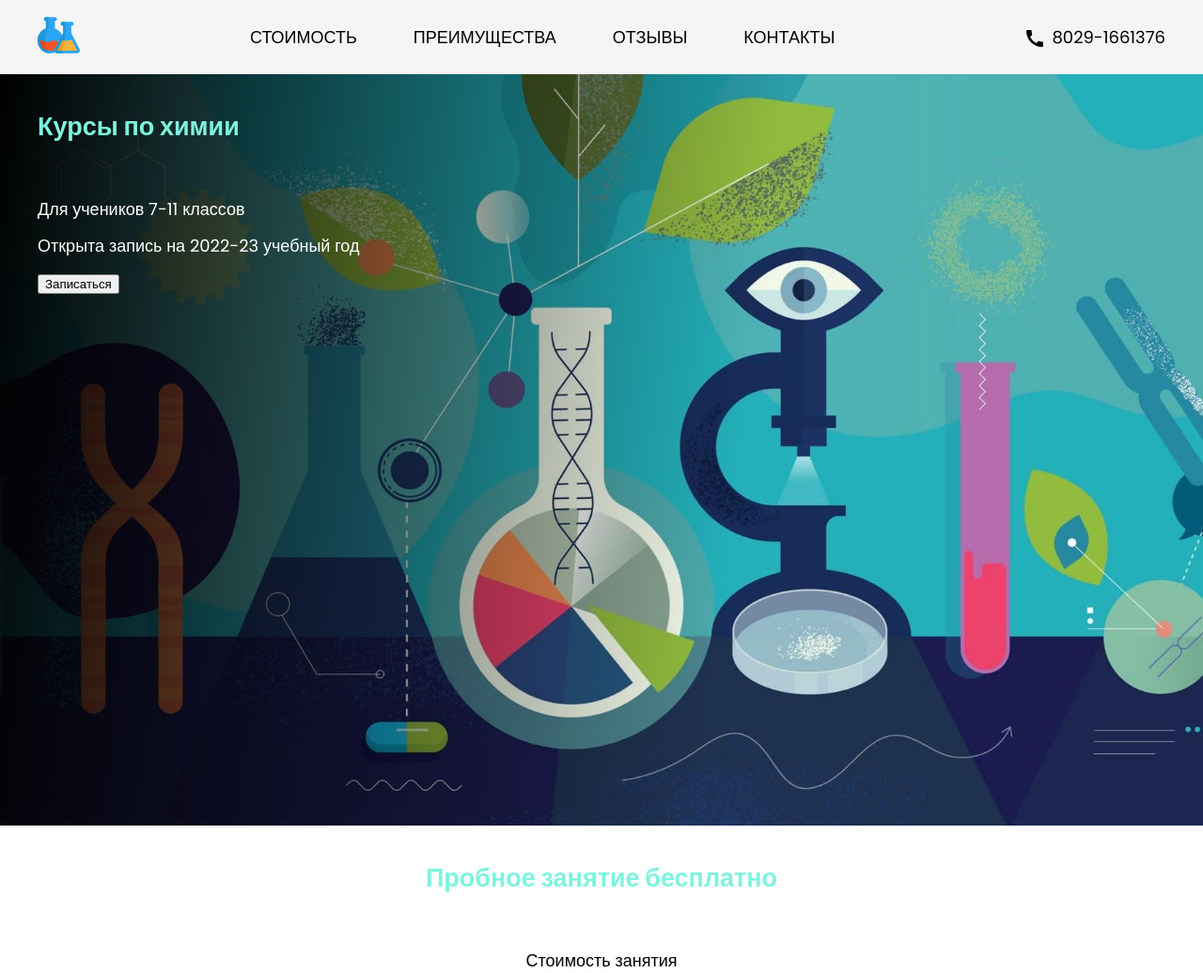
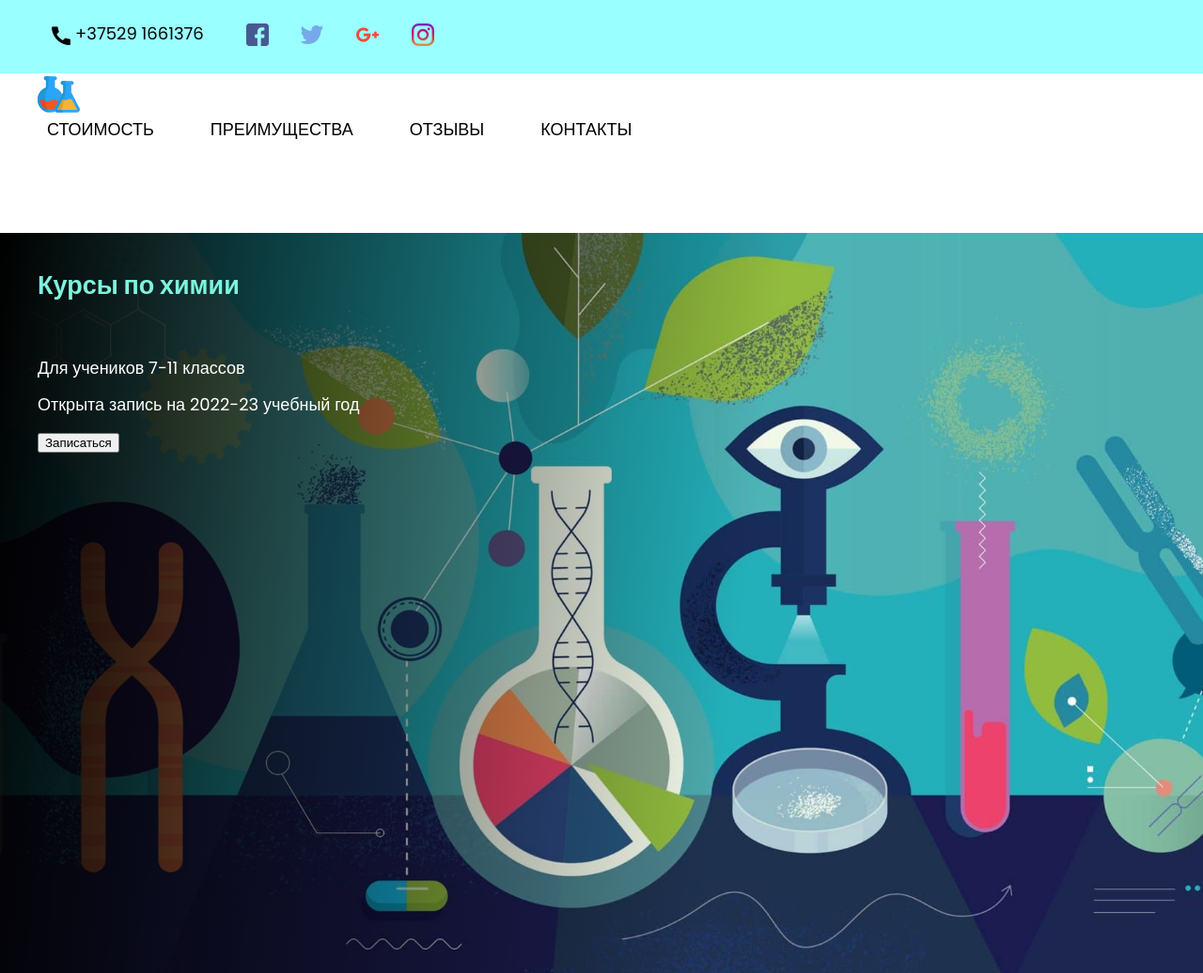
Before and after one commit to Evgen112227/repetitor-site, a plain HTML site: page index.html in a window 1280 px wide. Shown: the top 1036 px of the page at 94% size. Drawn offline with Linux system fonts and the light colour scheme.

Commit message:
added header-top

```diff
--- a/index.html
+++ b/index.html
@@ -11,6 +11,20 @@
 
 <body class="page__body">
     <header class="header">
+        <section class="header-top">
+            <div class="_container">
+                <div class="header-top-wrapper">
+                    <a class="tel" href="tel:+375291661376">+37529 1661376</a>
+                    <ul class="header-top__socials">
+                        <li><a class="header-top__socials-item1" href="#"><span>Facebook</span></a></li>
+                        <li><a class="header-top__socials-item2" href="#"><span>Twitter</span></a></li>
+                        <li><a class="header-top__socials-item3" href="#"><span>Gplus</span></a></li>
+                        <li><a class="header-top__socials-item4" href="#"><span>instagram</span></a></li>
+                    </ul>
+                </div>
+            </div>
+        </section>
+
         <div class="_container">
             <div class="header__wrapper">
                 <div class="header__logo">
@@ -30,12 +44,7 @@
                         </ul>
                     </nav>
                 </div>
-                <div class="header__contacts">
-                    <div class="contacts">
-                        <a class="phone" href="tel:80291661376">8029-1661376 </a>
-                        <!-- <a class="mail" href="mailto:katya_krochkovskaya@mail.ru">katya_krochkovskaya@mail.ru</a> -->
-                    </div>
-                </div>
+
             </div>
 
 
--- a/style.css
+++ b/style.css
@@ -42,22 +42,80 @@ ul {
     /* border: 1px solid black; */
 }
 
-.header {
-    background-color: #F5F5F5;
+.header-top {
+    background-color: #9affff;
 }
 
-.header__wrapper {
+.header-top-wrapper {
     display: flex;
-    padding: 15px 0;
-    align-items: center;
-    justify-content: space-between;
-    flex-wrap: wrap;
-
+    justify-content: flex-start;
+    padding: 25px;
+    padding-left: 0;
 }
 
+.tel {
+    position: relative;
+    padding-left: 40px;
+    margin-right: 45px;
+}
 
-.header__logo {
-    margin-right: 35px;
+.tel::before {
+    content: " ";
+    background: url("img/icons/phone.png") no-repeat center;
+    position: absolute;
+    width: 30px;
+    height: 30px;
+    top: -2px;
+    left: 10px;
+}
+
+.header-top__socials {
+    display: flex;
+    justify-content: space-between;
+    align-items: center;
+    min-width: 200px;
+}
+
+.header-top__socials span {
+    display: none;
+}
+
+.header-top__socials-item1:before {
+    content: url('img/icons/facebook.png');
+}
+
+.header-top__socials-item2:before {
+    content: url('img/icons/twitter.png');
+}
+
+.header-top__socials-item3:before {
+    content: url('img/icons/gplus.png');
+}
+
+.header-top__socials-item4:before {
+    content: url('img/icons/instagramm.png');
+}
+
+@media all and (max-width: 500px) {
+    .header-top-wrapper {
+        flex-direction: column;
+        align-items: center;
+        padding: 10px 25px 10px 25px;
+    }
+
+    .tel {
+        margin-bottom: 25px;
+    }
+}
+
+@media all and (max-width: 300px) {
+    .header-top__socials {
+        display: none;
+    }
+
+    .tel {
+        margin: 0;
+    }
 }
 
 .nav__list {
@@ -80,31 +138,23 @@ ul {
     background-color: #ffe17f;
 }
 
-.phone,
+/* .phone,
 .mail {
     position: relative;
-    font-size: 18px;
+    font-size: 22px;
     padding-left: 45px;
     display: inline-block;
-}
+} */
 
-.phone:before {
+/* .phone:before {
     position: absolute;
     content: "";
     width: 30px;
     height: 30px;
     background: url(img/call_black_24dp.svg) no-repeat;
     left: 15px;
-}
+} */
 
-.mail:before {
-    position: absolute;
-    content: "";
-    width: 30px;
-    height: 30px;
-    background: url(img/mail_black_24dp.svg) no-repeat;
-    left: 15px;
-}
 
 /* ________________MAIN_______________ */
 
@@ -115,12 +165,13 @@ ul {
     background-position: center;
 }
 
-.courses__wrapper {}
+.courses__wrapper {
+    margin-top: 100px;
+}
 
 h2 {
     color: #7df4de;
     padding: 45px 0;
-    margin-top: 0;
 }
 
 .courses__text {
```
Also changed, not shown: img/icons/facebook.png (added), img/icons/gplus.png (added), img/icons/instagramm.png (added), img/icons/phone.png (added), img/icons/rss.png (added), img/icons/twitter.png (added).
